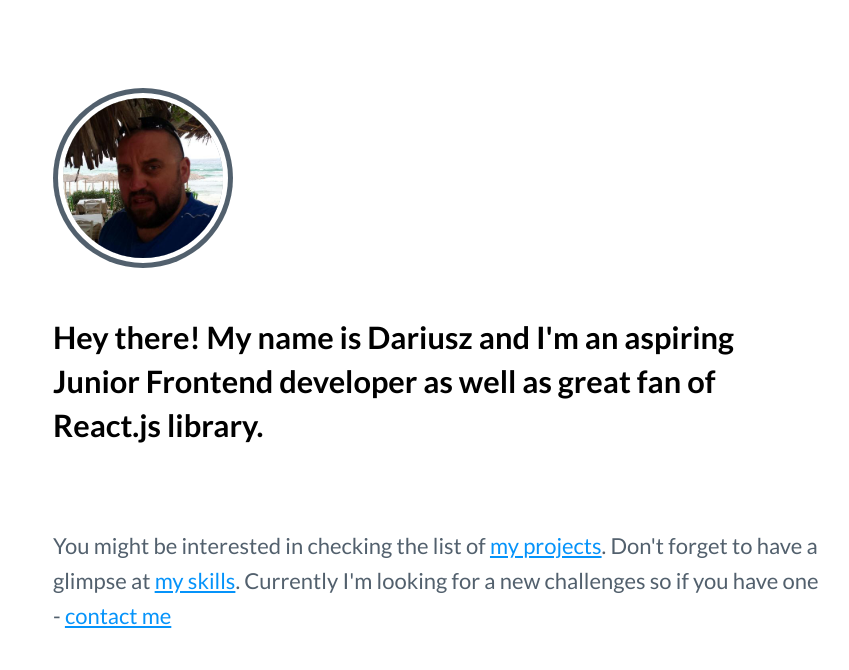
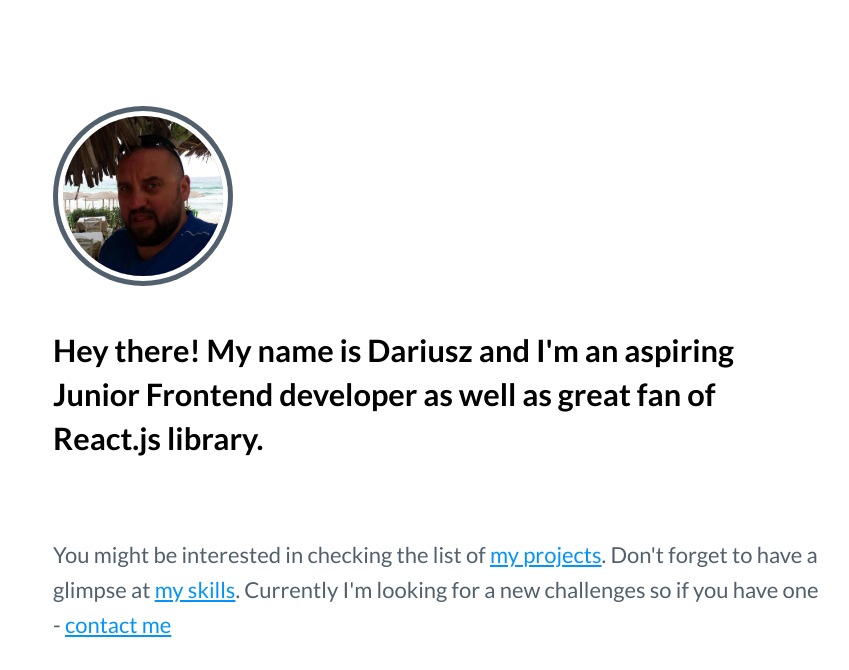
Before and after one commit to DariuszOkonski/portfolio-ver-1, a website: page index.html in a window 1280 px wide. Shown: the part 130-800 px from the top of the page, without its empty margins (17-866 px from the left). Drawn offline with nearby package versions, Linux system fonts and the light colour scheme; files that its build step writes are made by us from their sources.

Commit message:
change: paddint-top at .sectionHeight

```diff
--- a/scss/_reset.scss
+++ b/scss/_reset.scss
@@ -34,7 +34,7 @@ body {
 
 .sectionHeight {
   min-height: 100vh;
-  padding-top: 3rem;
+  padding-top: 4rem;
   padding-bottom: 1rem;
 }
 
```
